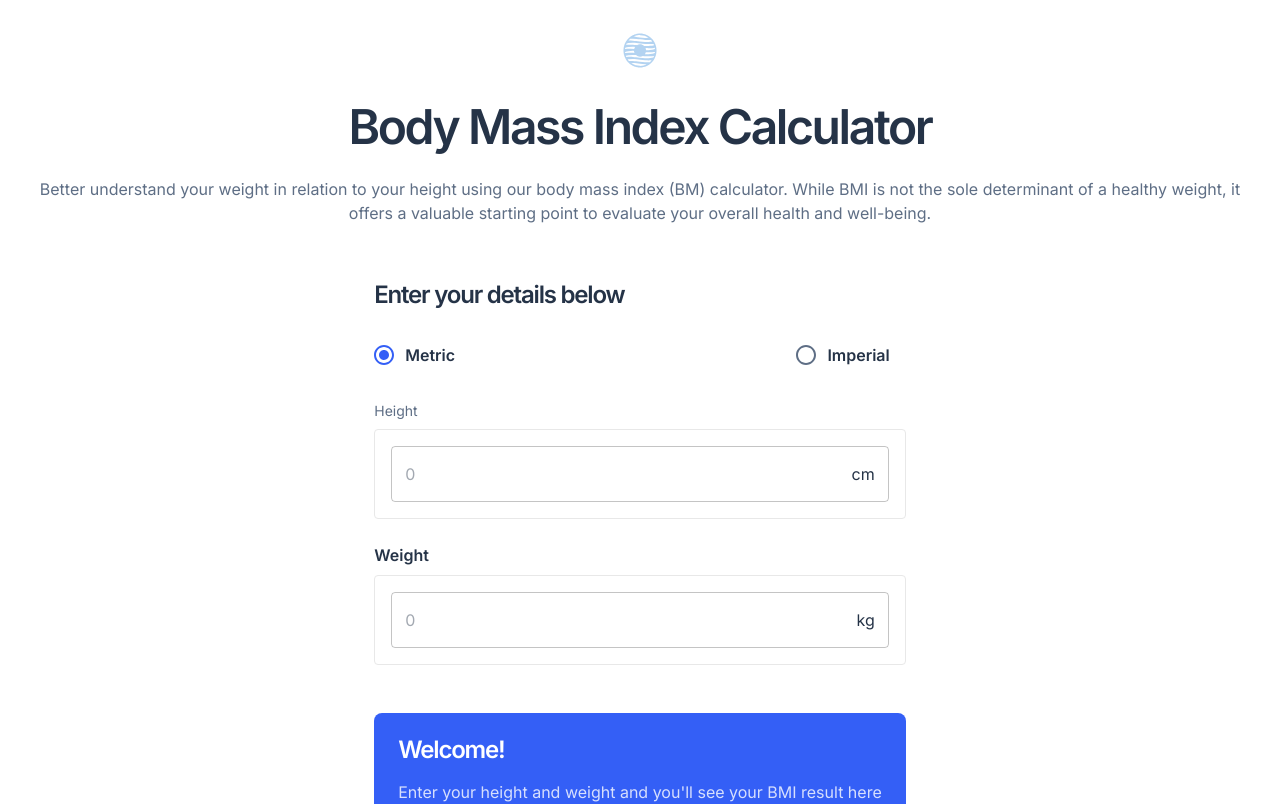
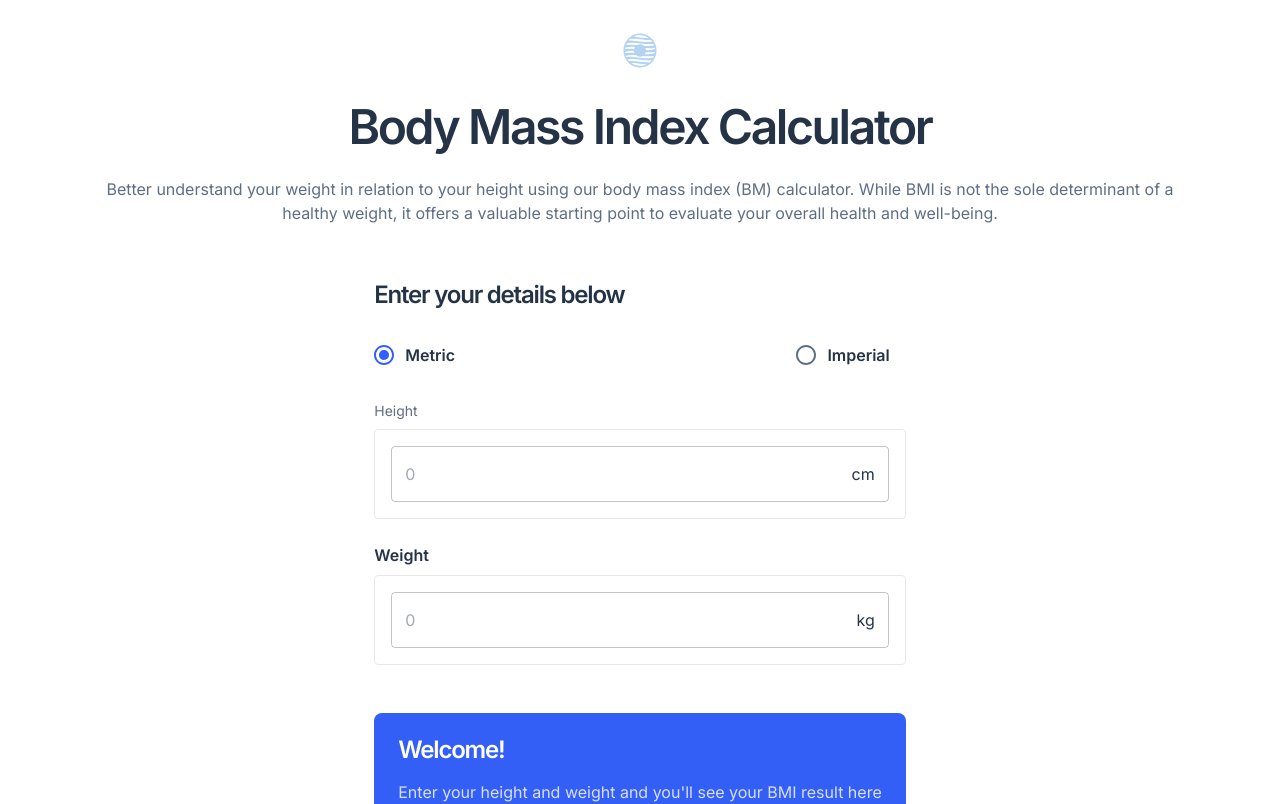
Before and after one commit to haipinggong/bmi-calculator, a React (Vite) app: page / in a window 1280 px wide. Shown: the top 804 px of the page. Built offline with nearby package versions, Linux system fonts and the light colour scheme.

Commit message:
Adjust Hero styling when width is larger than sm

```diff
--- a/src/components/Hero/Header/Header.styles.ts
+++ b/src/components/Hero/Header/Header.styles.ts
@@ -1,11 +1,14 @@
 import type { SxProps, Theme } from "@mui/material";
 
 export const styles: Record<string, SxProps<Theme>> = {
-  headerContainer: {
+  headerContainer: (theme) => ({
     display: "flex",
     flexDirection: "column",
     gap: 3,
-  },
+    [theme.breakpoints.up("sm")]: {
+      paddingInline: theme.spacing(5),
+    },
+  }),
   title: {
     textAlign: "center",
   },
--- a/src/components/Hero/Hero.styles.ts
+++ b/src/components/Hero/Hero.styles.ts
@@ -7,6 +7,9 @@ export const styles: Record<string, SxProps<Theme>> = {
     alignItems: "center",
     gap: 4,
     padding: theme.spacing(4, 3, 0, 3),
+    [theme.breakpoints.up("sm")]: {
+      paddingInline: theme.spacing(5),
+    },
   }),
   logo: {
     width: "36.7px",
```
